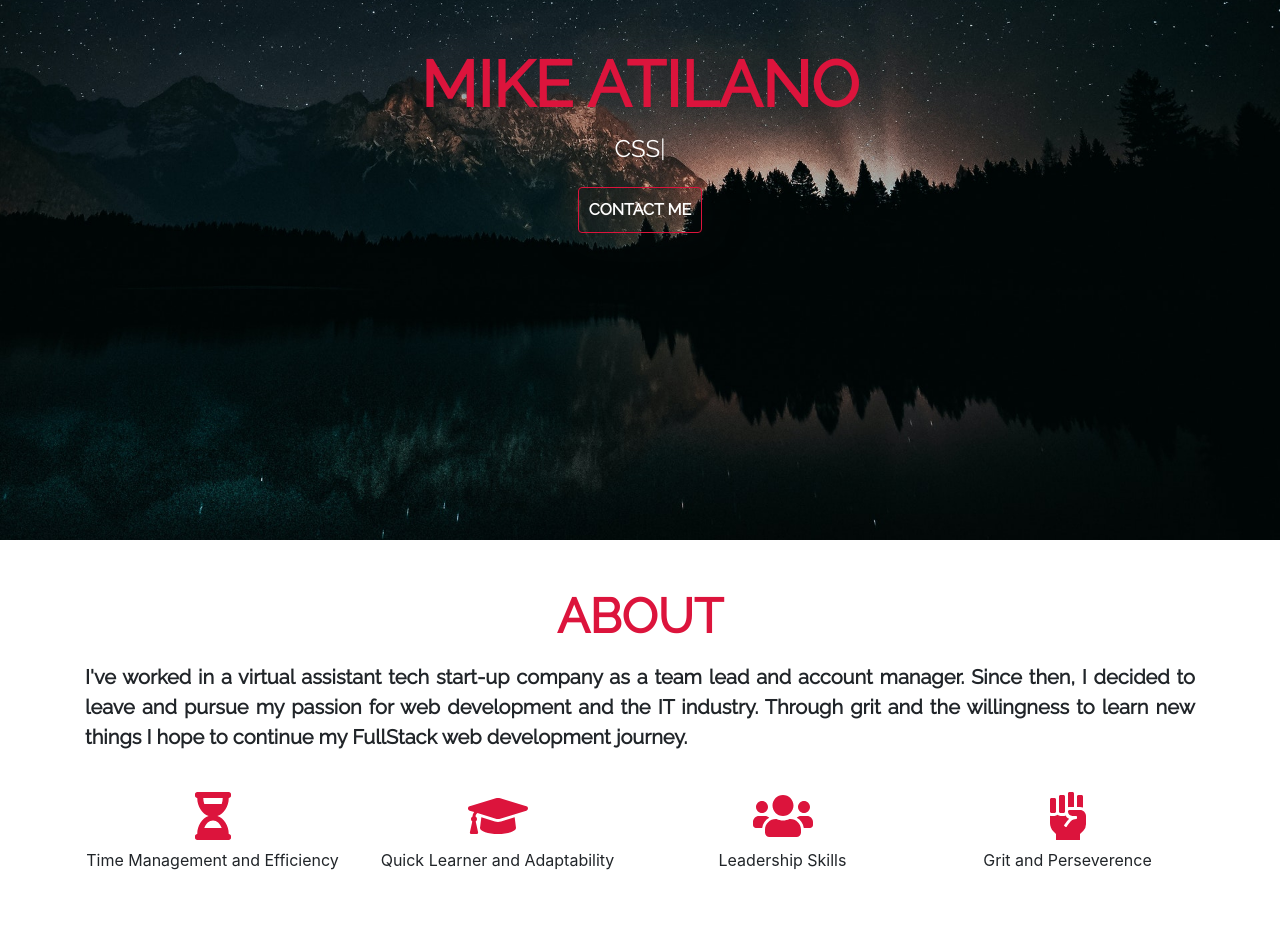
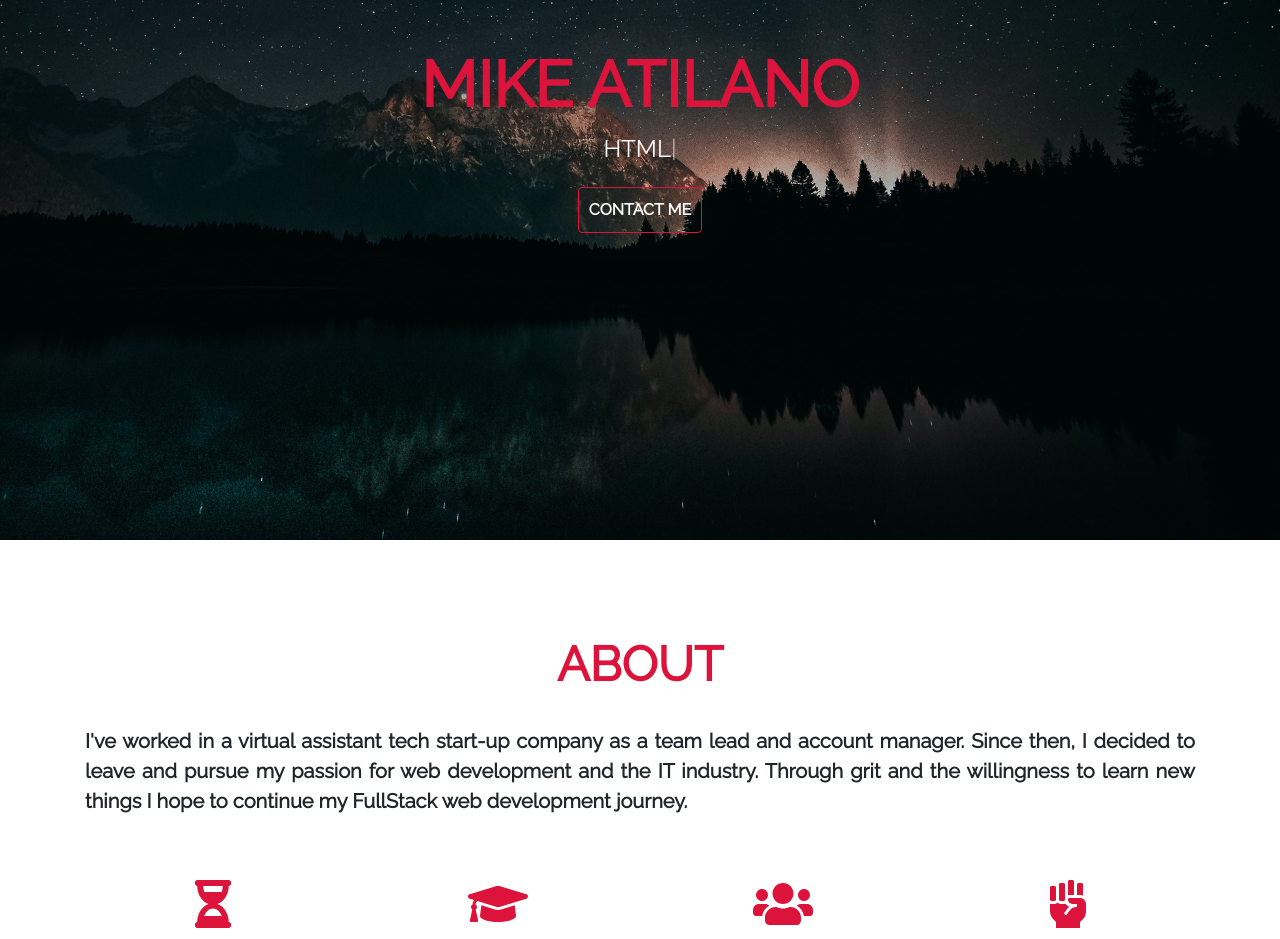
Before and after one commit to fxma07/react-portfolio, a React (Create React App) app: page / in a window 1280 px wide. Shown: the part 260-1199 px from the top of the page. Built offline with nearby package versions, Linux system fonts and the light colour scheme.

Commit message:
Added animation delays

```diff
--- a/src/App.css
+++ b/src/App.css
@@ -61,6 +61,7 @@ body {
   background-size: cover;
   background-position: center;
   height: 100vh;
+  margin-bottom: 6rem ;
 
 }
 
@@ -112,6 +113,10 @@ body {
 
 /*About*/
 
+.about-wrapper{
+  margin-bottom: 6rem;
+}
+
 .about-description{
   font-size: 1.25rem;
   font-family: 'Raleway', sans-serif;
@@ -124,8 +129,13 @@ body {
   font-weight: bold !important;
   text-transform: uppercase;
   font-size: 3rem;
+  margin-bottom: 2rem;
+
 }
 
+.icon-row{
+  margin-top: 3rem !important;
+}
 
 .projects-wrapper{
   background-color: lightgrey;
--- a/src/components/About.js
+++ b/src/components/About.js
@@ -15,15 +15,15 @@ const About = () => {
                 <Row className="mb-4">
                     <Col xs={12} lg={12}>
                     <Fade top>
-                        <h2 className="about-heading text-center mb-3">About</h2>
+                        <h2 className="about-heading text-center">About</h2>
                     </Fade>
                     <Fade bottom>
                         <p className="about-description text-justify">I've worked in a virtual assistant tech start-up company as a team lead and account manager. Since then, I decided to leave and pursue my passion for web development and the IT industry. Through grit and the willingness to learn new things I hope to continue my FullStack web development journey.</p>
                      </Fade>
                     </Col>
                 </Row>
-                <Fade bottom>
-                <Row className="text-center">
+                <Fade bottom delay={500}>
+                <Row className="text-center icon-row">
                     <Col className="mb-md-4 mb-sm-5" lg={3} md={6} xs={6}>
                     <FontAwesomeIcon className="mb-2" icon={faHourglassHalf} size="3x" color="crimson"/>
                     <p>Time Management and Efficiency</p>
--- a/src/components/Header.js
+++ b/src/components/Header.js
@@ -8,16 +8,21 @@ const Header = () => {
     return (
         <div className="header-wrapper" id="home">
             <div className="main-info">
-               <Fade top>
+               <Fade top delay={500}>
                 <h1 className="name">Mike Atilano</h1>
                </Fade>
+
                 <Typed className="typed-text"
                 strings={["Fullstack Web Developer", "HTML", "CSS", "JavaScript", "React.JS", "Express.JS", "Node.JS", "MongoDB", "Bootstrap"]}
-                typeSpeed={40}
+                typeSpeed={60}
                 backSpeed={60}
+                startDelay={1200}
                 loop
                 />
+
+                <Fade bottom delay={1000}>
                 <Link activeClass="active" spy={true} smooth={true} offset={-70} duration={500} to="contact"><Button className="btn-contact" variant="priamry">Contact Me</Button></Link>
+                </Fade>
             </div>
         </div>
     )
--- a/src/components/Projects.js
+++ b/src/components/Projects.js
@@ -16,7 +16,7 @@ function Projects() {
 <Fade top>
 <h2 className="project-heading">Projects</h2>
 </Fade>
-  <Fade bottom>
+  <Zoom delay={500}>
     <Row>
       <Col sm={12} md={4}>
         <Card className="card">
@@ -63,7 +63,7 @@ function Projects() {
         </Card>
       </Col>
     </Row>
-    </Fade>
+    </Zoom>
     </Container>
 </div>
 
```
